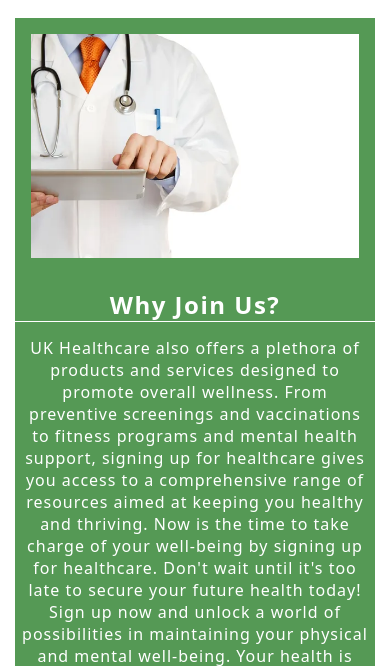
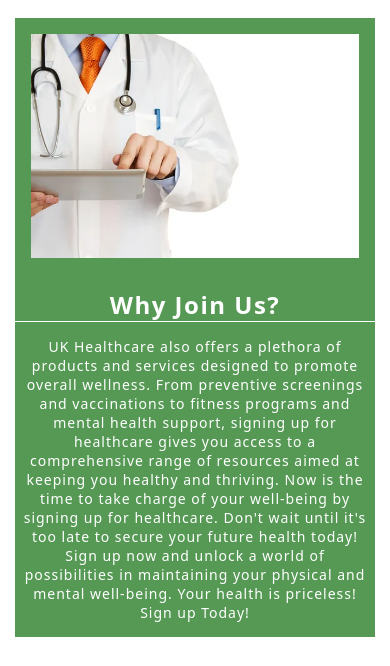
Before and after one commit to RNXVIII/project-1-resubmission, a plain HTML site: page index.html in a window 390 px wide. Shown: the part 1304-1970 px from the top of the page. Drawn offline with Linux system fonts and the light colour scheme.

Commit message:
final version

```diff
--- a/Assets/css/styles.css
+++ b/Assets/css/styles.css
@@ -593,9 +593,9 @@ color: #ffffff;
     }
 
     #textContainer p{
-        font-size: 16px;
-        padding-left: 5px;
-        padding-right: 5px;
+        font-size: 14px;
+        padding-left: 7px;
+        padding-right: 7px;
     }
 
 
```
